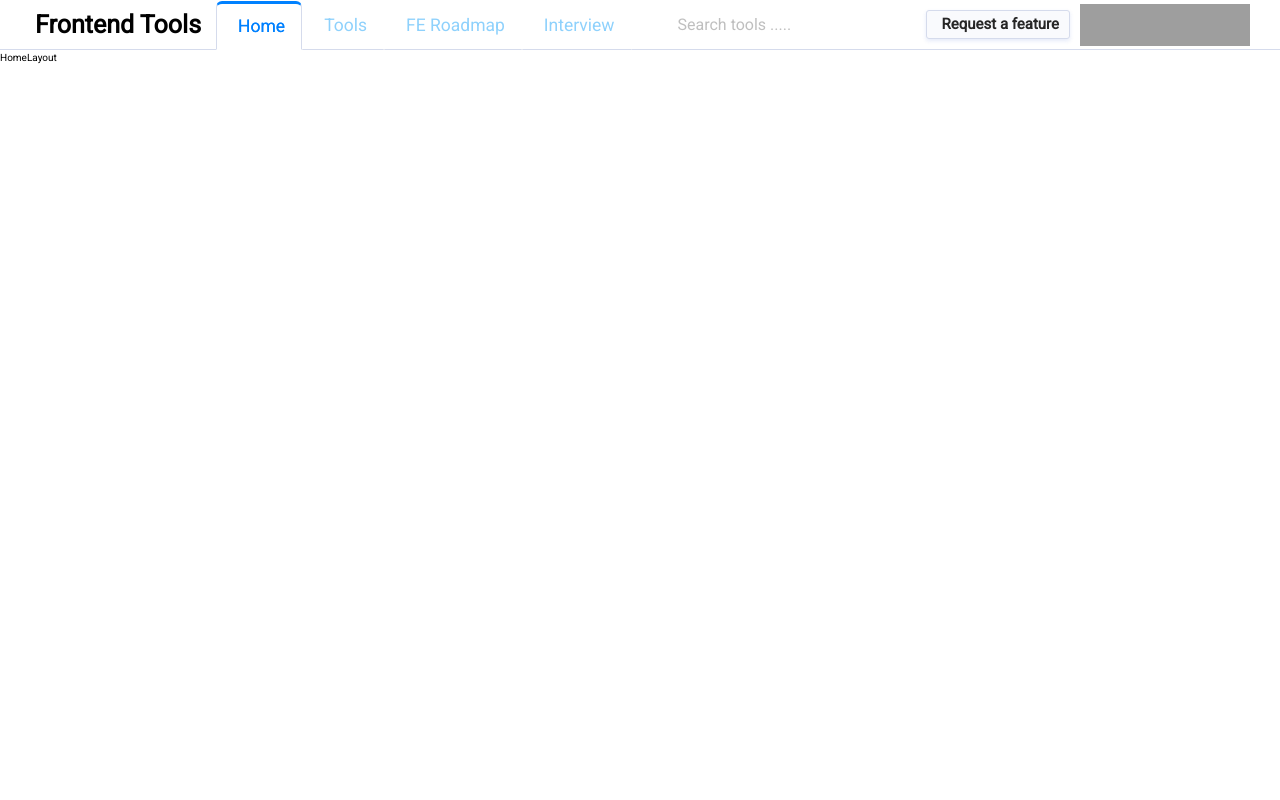
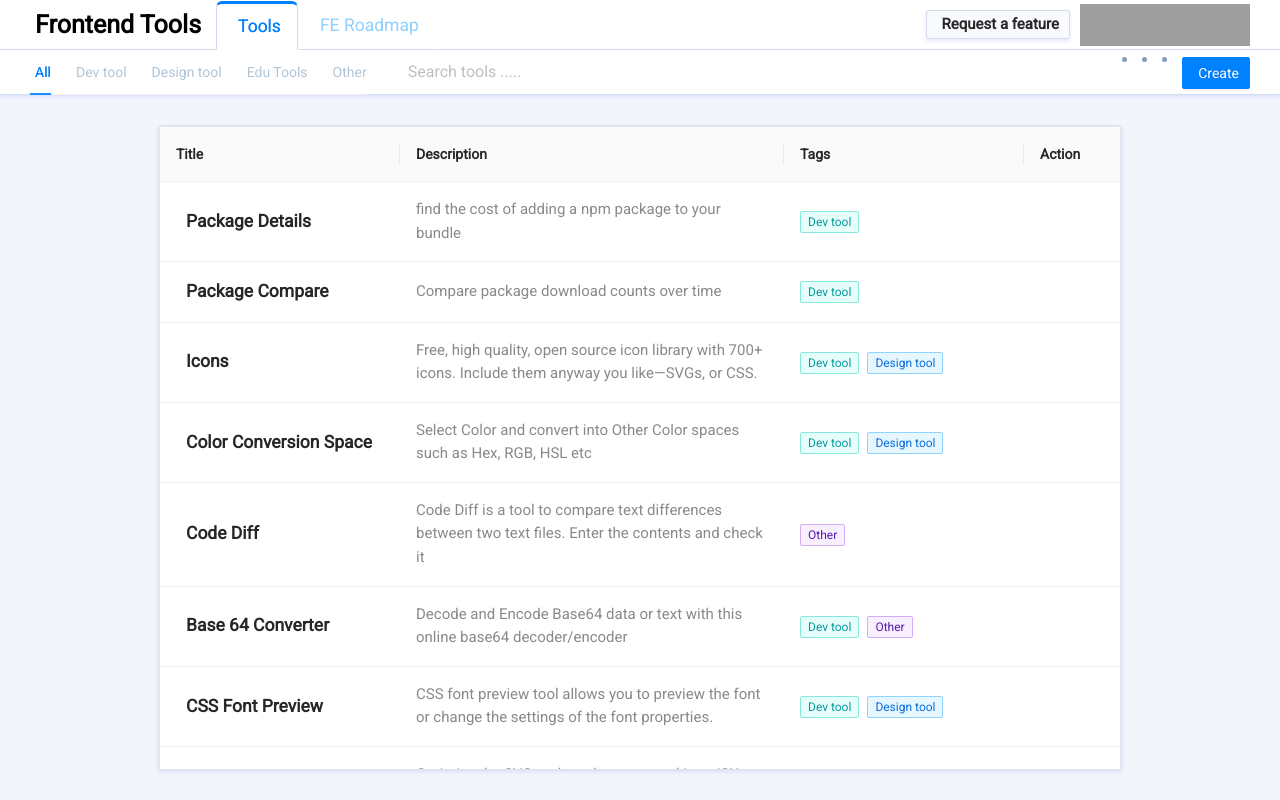
Before and after one commit to sauravgupta2800/frontendtoolkit-frontend, a React (Create React App) app: page / in a window 1280 px wide. Built offline with nearby package versions, Linux system fonts and the light colour scheme; grey boxes are pictures that could not be loaded.

Commit message:
search module moved

```diff
--- a/src/Components/Layout/MainLayout.js
+++ b/src/Components/Layout/MainLayout.js
@@ -6,10 +6,10 @@ import CardDetailsDrawer from "./../UI/Common/CardDetailsDrawer/CardDetailsDrawe
 import RoadmapDetailsDrawer from "../UI/FELayout/RoadmapDetailsDrawer";
 import { useSelector } from "react-redux";
 import { isDesktopView } from "../utils";
-import HomeLayout from "../UI/HomeLayout/HomeLayout";
+// import HomeLayout from "../UI/HomeLayout/HomeLayout";
 import WidgetLayouts from "../UI/WidgetLayouts/WidgetLayouts";
 import FELayout from "../UI/FELayout/FELayout";
-import InterviewPrepLayout from "../UI/InterviewPrepLayout/InterviewPrepLayout";
+// import InterviewPrepLayout from "../UI/InterviewPrepLayout/InterviewPrepLayout";
 import { ROADMAP_MENU } from "../UI/FELayout/config";
 import { Helmet } from "react-helmet";
 
@@ -35,7 +35,10 @@ const MainLayout = () => {
       <div className="ft-main-layout__container">
         <Switch>
           <Route exact path="/">
-            <HomeLayout />
+            <WidgetLayouts />
+            <Switch>
+              <Route path="/tools/:id" children={<RenderDrawer />} />
+            </Switch>
           </Route>
           <Route path="/tools">
             <WidgetLayouts />
@@ -49,9 +52,9 @@ const MainLayout = () => {
               <Route path="/roadmap/:id" children={<RenderRoadmapDrawer />} />
             </Switch>
           </Route>
-          <Route path="/interview">
+          {/* <Route path="/interview">
             <InterviewPrepLayout />
-          </Route>
+          </Route> */}
           <Route path="*">
             <NoPageFound404 />
           </Route>
--- a/src/Components/Layout/config.js
+++ b/src/Components/Layout/config.js
@@ -1,9 +1,9 @@
 export const MAIN_TABS = [
-  {
-    name: "Home",
-    id: "home",
-    routeKey: "/",
-  },
+  // {
+  //   name: "Home",
+  //   id: "home",
+  //   routeKey: "/",
+  // },
   {
     name: "Tools",
     id: "nut-fill",
@@ -14,9 +14,9 @@ export const MAIN_TABS = [
     id: "sign-post",
     routeKey: "/roadmap",
   },
-  {
-    name: "Interview",
-    id: "book",
-    routeKey: "/interview",
-  },
+  // {
+  //   name: "Interview",
+  //   id: "book",
+  //   routeKey: "/interview",
+  // },
 ];
--- a/src/Components/Layout/header.js
+++ b/src/Components/Layout/header.js
@@ -1,7 +1,5 @@
 import Icon from "../UI/Common/Icon/Icon";
-import { Input, Tabs } from "antd";
-import { useSelector, useDispatch } from "react-redux";
-import { setQuery } from "../../store/widgetsSlice";
+import { Tabs } from "antd";
 import { isDesktopView } from "../utils";
 import { useHistory, useLocation } from "react-router-dom";
 import { useEffect, useState } from "react";
@@ -25,28 +23,8 @@ const Header = () => {
           <div className="fs-1 fw-bold ms-2 text-nowrap">Frontend Tools</div>
         </div>
         <HeaderTabs />
-        <SearchBar />
       </div>
       <HeadeAction />
-    </div>
-  );
-};
-
-const SearchBar = () => {
-  const dispatch = useDispatch();
-  const value = useSelector((state) => state.widgets.q);
-  return (
-    <div className="d-flex align-items-center  ms-2 px-4">
-      <div className="ft-icon-dark2">
-        <Icon id="search" size="xs" />
-      </div>
-      <Input
-        placeholder="Search tools ..... "
-        size="large"
-        value={value}
-        bordered={false}
-        onInput={(event) => dispatch(setQuery(event.target.value))}
-      />
     </div>
   );
 };
@@ -61,6 +39,8 @@ const HeaderTabs = () => {
     let key = location.pathname;
     if (location.pathname.indexOf("/", 1) !== -1)
       key = location.pathname.substring(0, location.pathname.indexOf("/", 1));
+
+    if (key === "/") key = "/tools";
 
     setActiveTab(key);
     // eslint-disable-next-line react-hooks/exhaustive-deps
--- a/src/Components/UI/FELayout/FELayout.js
+++ b/src/Components/UI/FELayout/FELayout.js
@@ -16,8 +16,9 @@ const FELayout = () => {
 
   return (
     <div className="ft-vertical-timeline w-100 h-100">
-      <div className="ft-vertical-timeline--header ft-style-1-shadow ft-bg-light100">
-        hello
+      <div className="ft-vertical-timeline--header ft-style-1-shadow ft-bg-light100 fs-5 px-4 d-flex align-items-center">
+        Front-end Roadmap contains the well curated link of content by which any
+        one seeking to learn frontend technologies can learn it.
       </div>
       <div className="ft-vertical-timeline--content ft-bg-prime93 overflow-auto">
         <VerticalTimeline>
--- a/src/Components/UI/WidgetLayouts/WidgetsHeader.js
+++ b/src/Components/UI/WidgetLayouts/WidgetsHeader.js
@@ -1,13 +1,15 @@
-import { Tabs, Tooltip, Badge, Button } from "antd";
+import { Tabs, Tooltip, Badge, Button, Input } from "antd";
 import { useState } from "react";
+import { useSelector, useDispatch } from "react-redux";
 import Icon from "../Common/Icon/Icon";
 import { WIDGETS_TABS } from "./config";
 import { isDesktopView } from "../../utils";
-import { useSelector } from "react-redux";
 import AddPopover from "./AddPopover";
 import CustomWidgets from "./CustomWidgets";
 import CreateCustomCard from "./CreateCustomCard";
 import LayoutPopover from "./LayoutPopover";
+import { setQuery } from "../../../store/widgetsSlice";
+
 const { TabPane } = Tabs;
 const WidgetsHeader = ({ activeKey, setActiveKey }) => {
   const [state, setState] = useState({
@@ -31,7 +33,7 @@ const WidgetsHeader = ({ activeKey, setActiveKey }) => {
   };
   return (
     <div className="widget-layouts-header px-5 d-flex justify-content-between align-items-center">
-      <div className="ft-widget-header">
+      <div className="ft-widget-header d-flex">
         <Tabs
           activeKey={activeKey}
           onChange={(key) => setActiveKey(key)}
@@ -49,6 +51,8 @@ const WidgetsHeader = ({ activeKey, setActiveKey }) => {
             />
           ))}
         </Tabs>
+
+        <SearchBar />
       </div>
 
       <div className="d-flex">
@@ -118,6 +122,25 @@ const WidgetsHeader = ({ activeKey, setActiveKey }) => {
   );
 };
 
+const SearchBar = () => {
+  const dispatch = useDispatch();
+  const value = useSelector((state) => state.widgets.q);
+  return (
+    <div className="d-flex align-items-center  ms-4 px-4">
+      <div className="ft-icon-dark2">
+        <Icon id="search" size="xs" />
+      </div>
+      <Input
+        placeholder="Search tools ..... "
+        size="large"
+        value={value}
+        bordered={false}
+        onInput={(event) => dispatch(setQuery(event.target.value))}
+      />
+    </div>
+  );
+};
+
 const SideBarIcon = ({
   id = "home",
   tooltipText = "",
```
